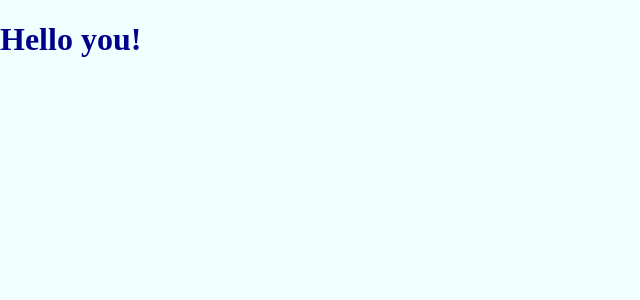
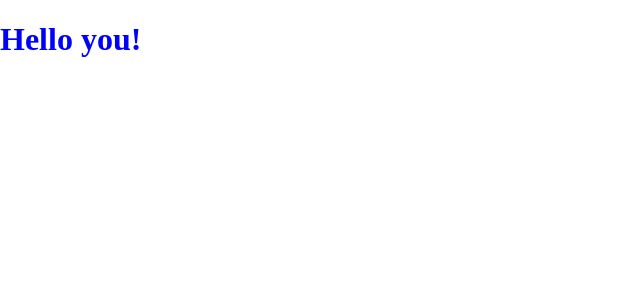
Before and after one commit to Robert-Bobrowicz/Portfolio_Lab_CL, a React (Create React App) app in the folder portfolio_lab/: page / in a window 1280 px wide. Shown: the top 300 px of the page, without its empty margins (0-640 px from the left). Built offline with nearby package versions, Linux system fonts and the light colour scheme.

Commit message:
main.scss

```diff
--- a/portfolio_lab/src/index.js
+++ b/portfolio_lab/src/index.js
@@ -1,6 +1,5 @@
 import React from 'react';
 import ReactDOM from 'react-dom';
-import './css/normalize.css';
 import './scss/main.scss';
 import App from './App';
 
--- a/portfolio_lab/src/scss/main.scss
+++ b/portfolio_lab/src/scss/main.scss
@@ -1,8 +1,10 @@
+@import "../css/normalize.css";
+
 body {
 
-  background-color: azure;
+  background-color: white;
 }
 
 h1 {
-  color: darkblue;
+  color: blue;
 }
```
Also changed, not shown: portfolio_lab/src/scss/settings/_colors.scss (added), portfolio_lab/src/scss/settings/_fonts.scss (added).
